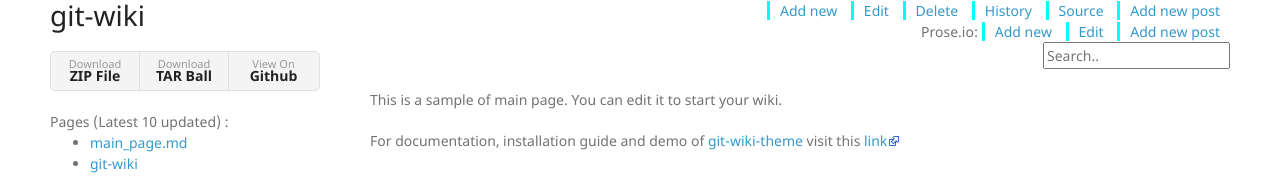
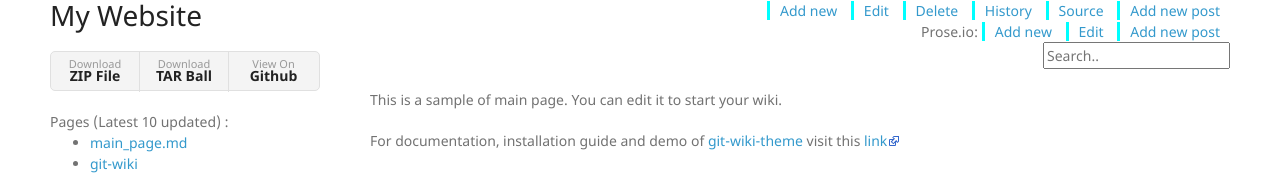
Before and after one commit to prd90/git-wiki, a Jekyll site: the page built from wiki/main_page.md, in a window 1280 px wide. Shown: the part 150-344 px from the top of the page. Built offline with Jekyll 4.4.1, drawn with Linux system fonts in a browser that asks for light colours; nearby versions of some CDN libraries.

Commit message:
Update _config.yml

```diff
--- a/_config.yml
+++ b/_config.yml
@@ -1,7 +1,7 @@
 # (string) Title of your wiki
-title:
+title: My Website
 # (string) Description of your wiki
-description:
+description: Some Description
 # (boolean) Enable/disable wiki page list in sidebar
 show_wiki_pages: true
 # (integer) Maximum number of wiki page to shown in sidebar
```
